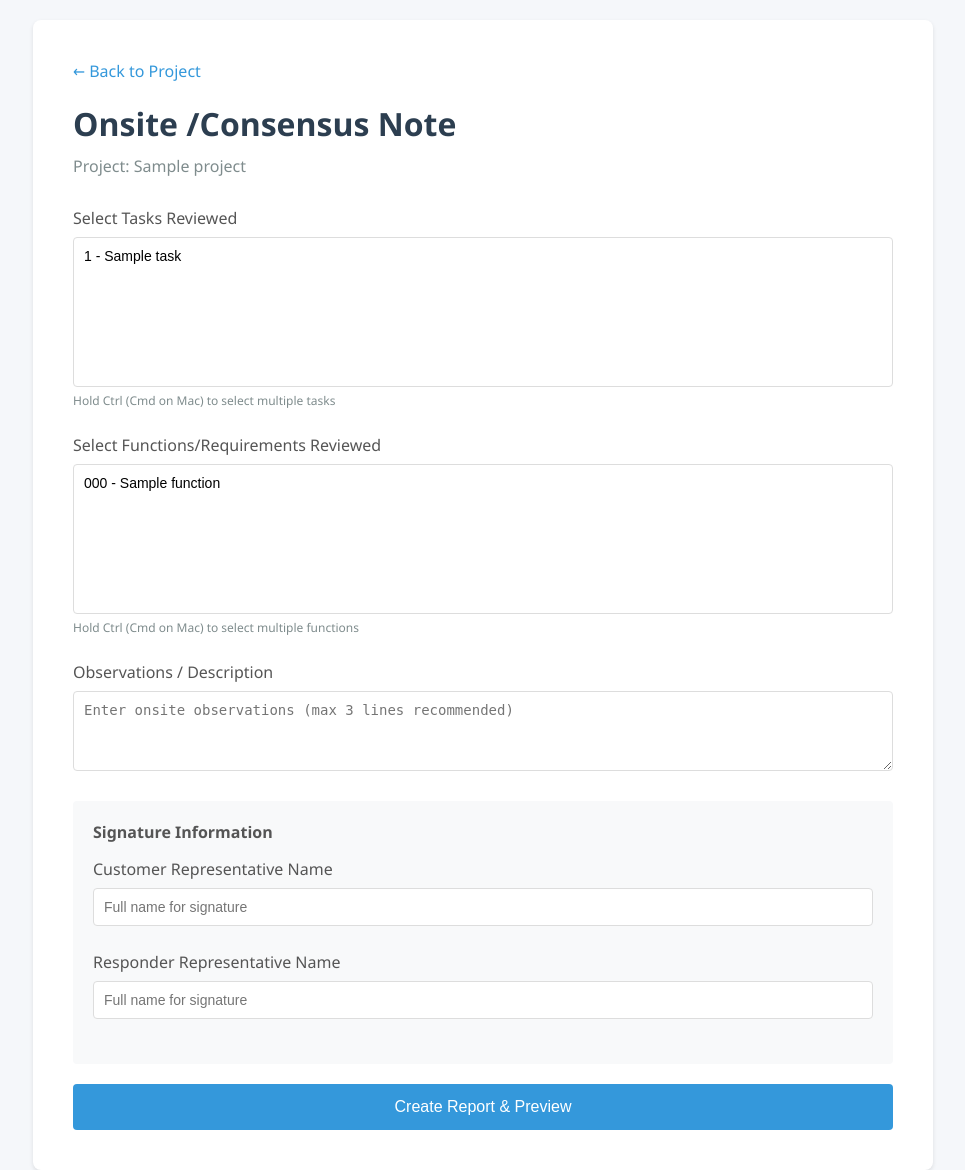
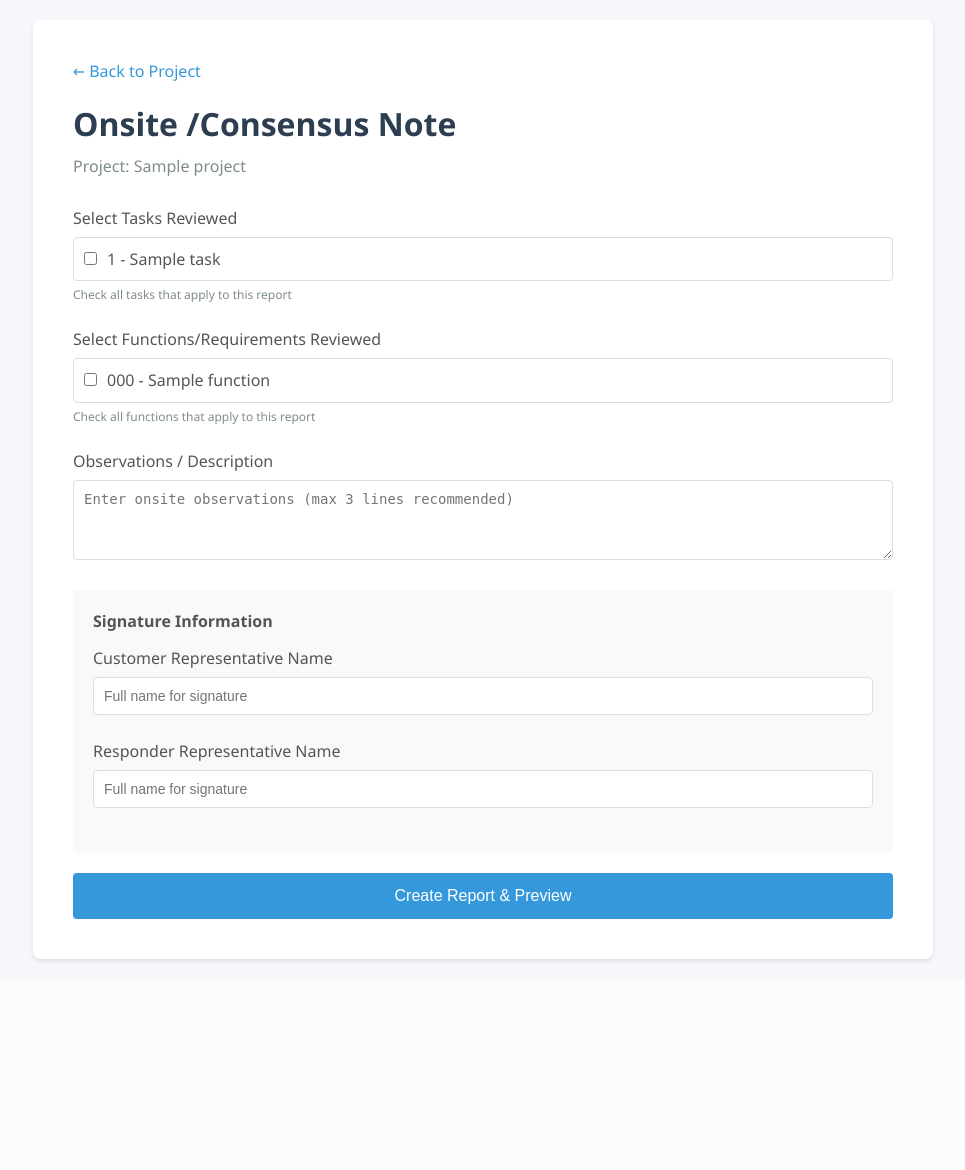
Before and after one commit to gunaex/aiD_PM, a FastAPI app: page /projects/1/onsite-report/new in a window 1280 px wide. Shown: the top 1170 px of the page, without its empty margins (157-1122 px from the left). After the commit the page ends 962 px from the top, so only its background shows below. Run offline with FastAPI, Linux system fonts and the light colour scheme; tables that the repository leaves empty hold one stand-in row (values such as "Sample post").

Commit message:
Fixed Onsite report

```diff
--- a/templates/onsite_report_form.html
+++ b/templates/onsite_report_form.html
@@ -120,6 +120,43 @@
             color: #7f8c8d;
             margin-top: 5px;
         }
+
+        .checkbox-list {
+            border: 1px solid #ddd;
+            border-radius: 4px;
+            padding: 10px;
+            max-height: 600px;
+            /* Approx 15 items */
+            overflow-y: auto;
+            background: #fff;
+        }
+
+        .checkbox-item {
+            display: flex;
+            align-items: flex-start;
+            margin-bottom: 8px;
+            padding-bottom: 8px;
+            border-bottom: 1px solid #f0f0f0;
+        }
+
+        .checkbox-item:last-child {
+            border-bottom: none;
+            margin-bottom: 0;
+            padding-bottom: 0;
+        }
+
+        .checkbox-item input[type="checkbox"] {
+            width: auto;
+            margin-right: 10px;
+            margin-top: 4px;
+        }
+
+        .checkbox-item label {
+            margin-bottom: 0;
+            font-weight: normal;
+            cursor: pointer;
+            line-height: 1.4;
+        }
     </style>
 </head>
 
@@ -132,22 +169,36 @@
         <form action="/projects/{{ project.id }}/onsite-report" method="POST">
             <div class="form-group">
                 <label>Select Tasks Reviewed</label>
-                <select name="selected_tasks_multi" id="tasks" multiple>
+                <div class="checkbox-list" id="tasks-list">
+                    {% if tasks %}
                     {% for task in tasks %}
-                    <option value="{{ task.id }}">{{ task.task_id }} - {{ task.task_name }}</option>
+                    <div class="checkbox-item">
+                        <input type="checkbox" id="task_{{ task.id }}" name="task_checkbox" value="{{ task.id }}">
+                        <label for="task_{{ task.id }}">{{ task.task_id }} - {{ task.task_name }}</label>
+                    </div>
                     {% endfor %}
-                </select>
-                <p class="help-text">Hold Ctrl (Cmd on Mac) to select multiple tasks</p>
+                    {% else %}
+                    <p class="text-gray-500 text-sm p-2">No active tasks found for this project.</p>
+                    {% endif %}
+                </div>
+                <p class="help-text">Check all tasks that apply to this report</p>
             </div>
 
             <div class="form-group">
                 <label>Select Functions/Requirements Reviewed</label>
-                <select name="selected_functions_multi" id="functions" multiple>
+                <div class="checkbox-list" id="functions-list">
+                    {% if functions %}
                     {% for func in functions %}
-                    <option value="{{ func.id }}">{{ func.function_code }} - {{ func.function_name }}</option>
+                    <div class="checkbox-item">
+                        <input type="checkbox" id="func_{{ func.id }}" name="func_checkbox" value="{{ func.id }}">
+                        <label for="func_{{ func.id }}">{{ func.function_code }} - {{ func.function_name }}</label>
+                    </div>
                     {% endfor %}
-                </select>
-                <p class="help-text">Hold Ctrl (Cmd on Mac) to select multiple functions</p>
+                    {% else %}
+                    <p class="text-gray-500 text-sm p-2">No active functions found for this project.</p>
+                    {% endif %}
+                </div>
+                <p class="help-text">Check all functions that apply to this report</p>
             </div>
 
             <div class="form-group">
@@ -177,12 +228,15 @@
 
     <script>
         // Convert multi-select to comma-separated values
+        // Convert multi-select checkboxes to comma-separated values
         document.querySelector('form').addEventListener('submit', function (e) {
-            const tasksSelect = document.getElementById('tasks');
-            const functionsSelect = document.getElementById('functions');
+            // Get all checked task checkboxes
+            const taskCheckboxes = document.querySelectorAll('input[name="task_checkbox"]:checked');
+            const selectedTasks = Array.from(taskCheckboxes).map(cb => cb.value);
 
-            const selectedTasks = Array.from(tasksSelect.selectedOptions).map(opt => opt.value);
-            const selectedFunctions = Array.from(functionsSelect.selectedOptions).map(opt => opt.value);
+            // Get all checked function checkboxes
+            const funcCheckboxes = document.querySelectorAll('input[name="func_checkbox"]:checked');
+            const selectedFunctions = Array.from(funcCheckboxes).map(cb => cb.value);
 
             document.getElementById('selected_tasks_hidden').value = selectedTasks.join(',');
             document.getElementById('selected_functions_hidden').value = selectedFunctions.join(',');
```
Also changed, not shown: report_engine.py (+76 -8 lines), templates/project_details.html (+25 -17 lines).
